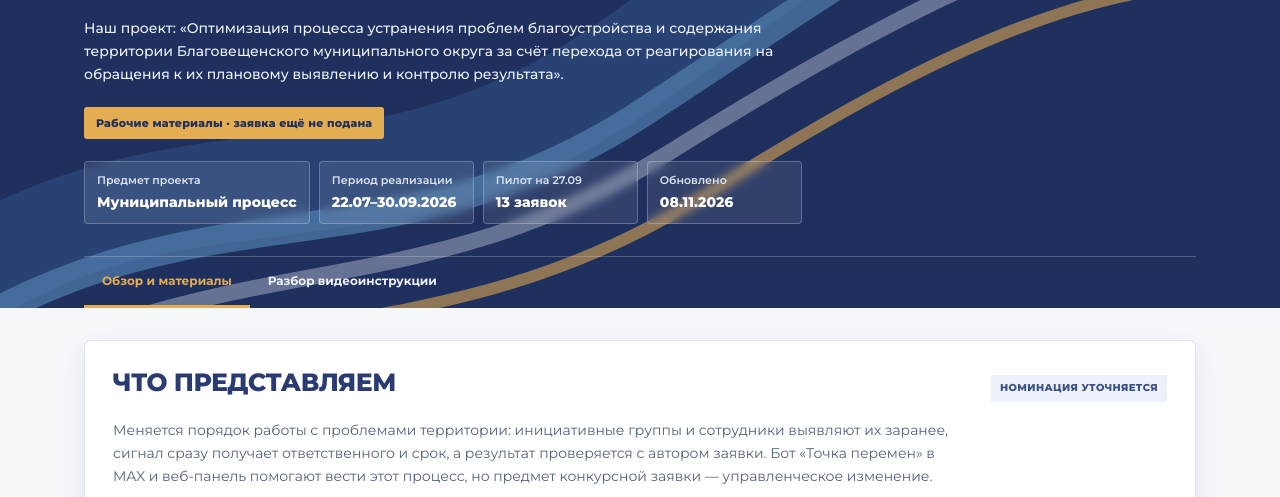
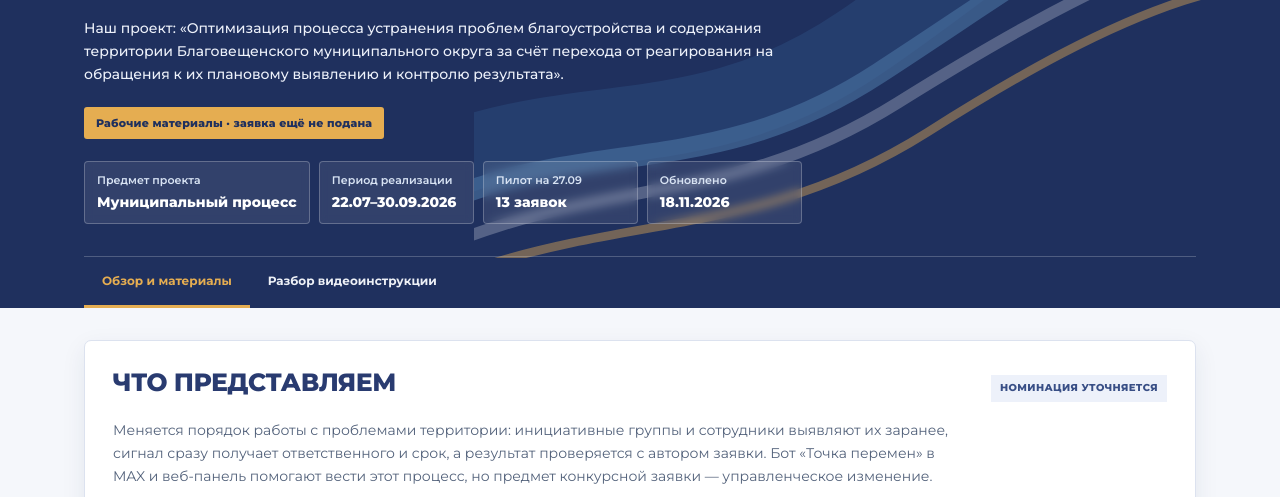
Before and after one commit to NiceGenn/Team-28-progress, a plain HTML site: page служение.html in a window 1280 px wide. Shown: the part 298-795 px from the top of the page. Drawn offline with Linux system fonts and the light colour scheme.

Commit message:
Штаб: уточнить оформление страниц Служения

```diff
--- a/служение.css
+++ b/служение.css
@@ -23,14 +23,14 @@ h3{font-size:16px}p{margin:0}.container{max-width:1160px;margin:auto;padding:0 2
 .brand::before{content:'';display:inline-block;width:29px;height:5px;margin:0 10px 4px 0;background:linear-gradient(90deg,var(--gold) 0 37%,#fff 37% 69%,#cc3e42 69%);transform:skewY(-12deg);border-radius:8px}
 .back{color:#fff;text-decoration:none;font-size:12px;font-weight:700;opacity:.88}.back:hover{opacity:1;color:var(--gold)}
 .hero{background:var(--navy-deep);color:#fff;position:relative;overflow:hidden}
-.hero::after{content:'';position:absolute;inset:0;background:url('служение-волны.svg') center 55%/cover no-repeat;opacity:.62;pointer-events:none}
+.hero::after{content:'';position:absolute;inset:0 0 50px 37%;background:url('служение-волны.svg') center/cover no-repeat;opacity:.47;pointer-events:none}
 .hero .container{position:relative;z-index:1}
 .hero-panel{padding:52px 0 32px;max-width:970px;min-height:350px}
 .eyebrow{color:var(--gold);font-size:12px;font-weight:800;letter-spacing:.15em;text-transform:uppercase;margin-bottom:17px}
 .hero h1{color:#fff;max-width:21ch;text-transform:uppercase}
 .hero p{max-width:76ch;margin-top:20px;font-weight:500;color:#edf1fa;font-size:14px}
 .hero .project-heading{color:var(--gold);font-size:clamp(17px,2vw,22px);line-height:1.35;font-weight:800;max-width:37ch;margin-top:13px}
-.hero .status{display:inline-flex;background:var(--gold);color:var(--navy-deep);padding:7px 12px;border-radius:3px;font-size:11px;font-weight:800;letter-spacing:.02em;margin-top:21px}
+.hero .status{display:inline-block;max-width:100%;background:var(--gold);color:var(--navy-deep);padding:7px 12px;border-radius:3px;font-size:11px;font-weight:800;letter-spacing:.02em;margin-top:21px}
 .facts{display:flex;flex-wrap:wrap;gap:9px;margin-top:22px}
 .fact{display:block;min-width:155px;padding:9px 12px;background:#ffffff16;border:1px solid #ffffff3d;border-radius:4px;color:#d9e4f4;font-size:11px;font-weight:600;backdrop-filter:blur(4px)}
 .fact strong{display:block;color:#fff;font-size:14px;font-weight:800;margin-top:2px}
--- a/служение.html
+++ b/служение.html
@@ -17,7 +17,7 @@
     <p class="project-heading">От обращения к плановому выявлению проблем территории</p>
     <p>Наш проект: «Оптимизация процесса устранения проблем благоустройства и содержания территории Благовещенского муниципального округа за счёт перехода от реагирования на обращения к их плановому выявлению и контролю результата».</p>
     <span class="status">Рабочие материалы · заявка ещё не подана</span>
-    <div class="facts" aria-label="Ключевые сведения"><span class="fact">Предмет проекта<strong>Муниципальный процесс</strong></span><span class="fact">Период реализации<strong>22.07–30.09.2026</strong></span><span class="fact">Пилот на 27.09<strong>13 заявок</strong></span><span class="fact">Обновлено<strong>08.11.2026</strong></span></div>
+    <div class="facts" aria-label="Ключевые сведения"><span class="fact">Предмет проекта<strong>Муниципальный процесс</strong></span><span class="fact">Период реализации<strong>22.07–30.09.2026</strong></span><span class="fact">Пилот на 27.09<strong>13 заявок</strong></span><span class="fact">Обновлено<strong>18.11.2026</strong></span></div>
   </div>
   <nav class="tabs" aria-label="Страницы раздела"><a href="служение.html" aria-current="page">Обзор и материалы</a><a href="служение-разбор-видео.html">Разбор видеоинструкции</a></nav>
 </div></div>
```
